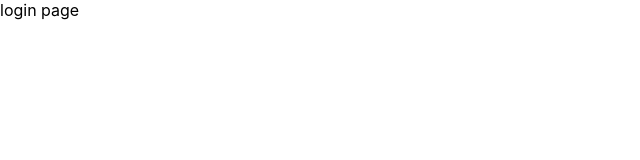
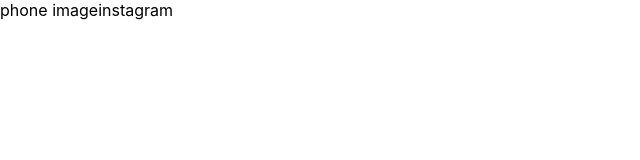
Before and after one commit to insta-clone-fe-team/insta-clone, a React (Create React App) app: page /login in a window 1280 px wide. Shown: the top 160 px of the page, without its empty margins (0-640 px from the left). Built offline with nearby package versions, Linux system fonts and the light colour scheme.

Commit message:
login 페이지 컴포넌트 나눈 후 초기 세팅

```diff
--- /dev/null
+++ b/src/pages/Login/components/LoginForm/index.css
@@ -0,0 +1,4 @@
+.login-container {
+  display: flex;
+  flex-direction: center;
+}
--- /dev/null
+++ b/src/pages/Login/components/LoginForm/index.jsx
@@ -0,0 +1,8 @@
+import React from "react";
+import "./index.css";
+
+const LoginForm = () => {
+  return <div className="login-container"> instagram</div>;
+};
+
+export default LoginForm;
--- /dev/null
+++ b/src/pages/Login/components/Phone/index.css
@@ -0,0 +1,4 @@
+.phone-section {
+  display: flex;
+  flex-direction: center;
+}
--- /dev/null
+++ b/src/pages/Login/components/Phone/index.jsx
@@ -0,0 +1,8 @@
+import React from "react";
+import "./index.css";
+
+const Phone = () => {
+  return <div className="phone-section">phone image</div>;
+};
+
+export default Phone;
--- a/src/pages/Login/index.jsx
+++ b/src/pages/Login/index.jsx
@@ -1,7 +1,17 @@
 import React from "react";
+import Phone from "./components/Phone";
+import LoginForm from "./components/LoginForm";
+import "./index.css";
 
 const Login = () => {
-  return <div>login page</div>;
+  return (
+    <div class="login-container">
+      <div clsdd="phone-contatiner">
+        <Phone></Phone>
+      </div>
+      <LoginForm></LoginForm>
+    </div>
+  );
 };
 
 export default Login;
```
Also changed, not shown: src/pages/Login/index.css (added).
